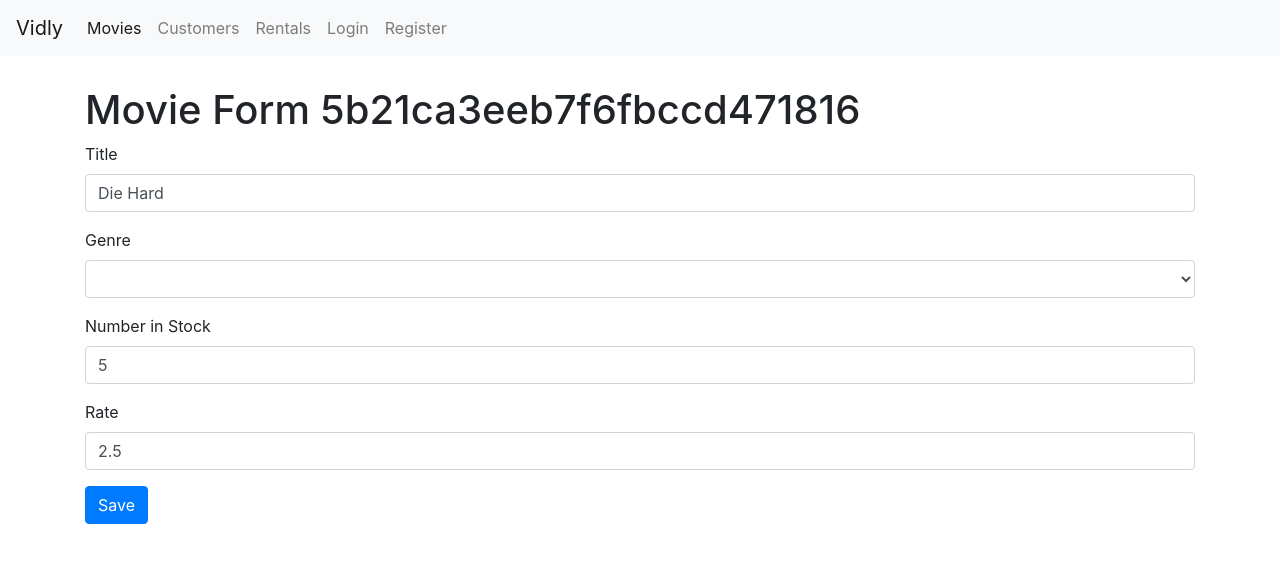
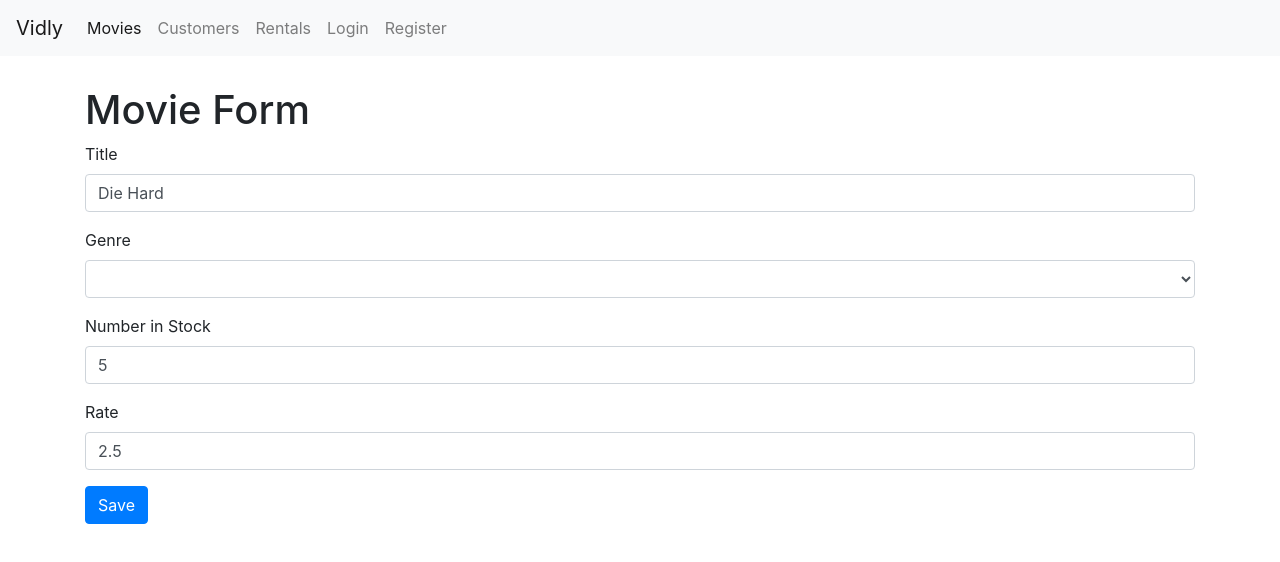
Before and after one commit to lopezg3000/vidly, a React (Create React App) app: page /movies/5b21ca3eeb7f6fbccd471816 in a window 1280 px wide. Shown: the top 562 px of the page. Built offline with nearby package versions, Linux system fonts and the light colour scheme.

Commit message:
renderMatchParamsDeleted

```diff
--- a/src/components/movieForm.jsx
+++ b/src/components/movieForm.jsx
@@ -83,11 +83,9 @@ class MovieForm extends Form {
 
 
     render() {
-        const { match } = this.props;
-        const { id } = match.params;
         return (
             <div>
-                <h1>Movie Form {id !== "new" ? id : null}</h1>
+                <h1>Movie Form</h1>
                 <form onSubmit={this.handleSubmit}>
                     {this.renderInput('title', 'Title')}
                     {this.renderSelect('genre', 'Genre', this.state.genres)}
```
